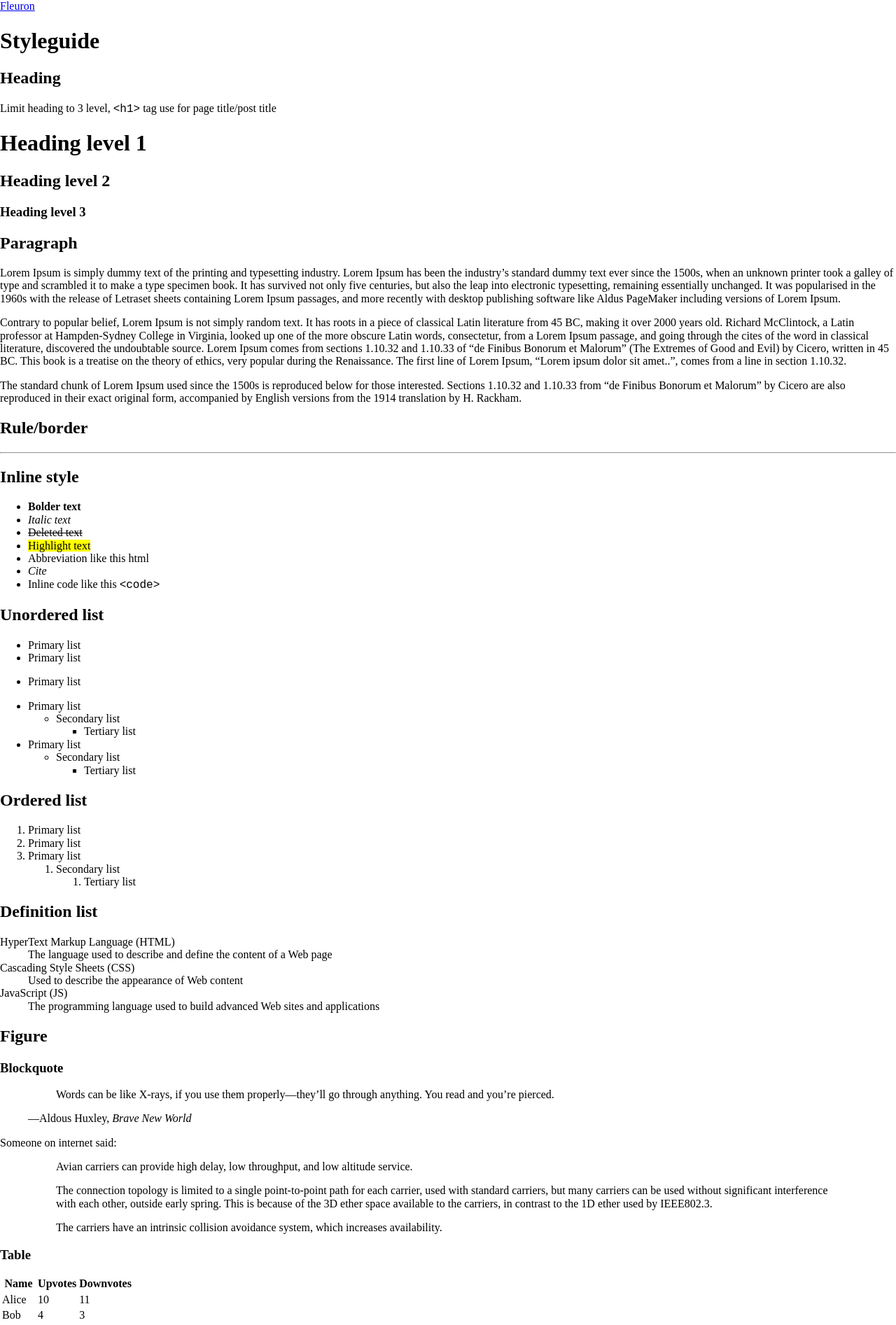
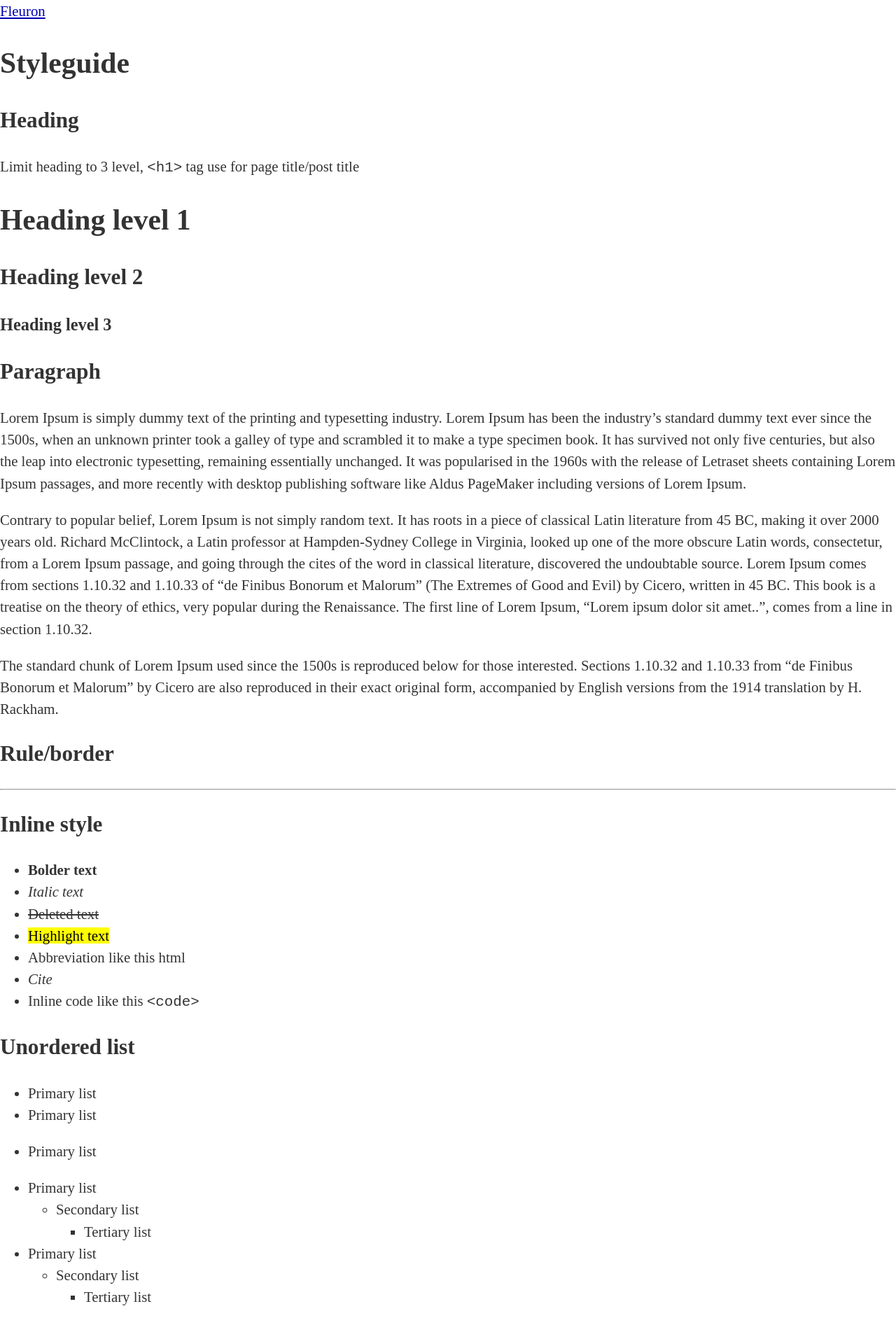
Before and after one commit to aflim/fleuron, a Jekyll site: the page built from styleguide.md, in a window 1280 px wide. Shown: the top 1893 px of the page at 70% size. Built offline with Jekyll 4.4.1, drawn with Linux system fonts in a browser that asks for light colours.

Commit message:
Update _base.scss

```diff
--- a/_sass/_base.scss
+++ b/_sass/_base.scss
@@ -1 +1,34 @@
 /* base.scss */
+
+body {
+  font-family: var(--font-family-base);
+  font-size: 1rem;
+  font-weight: 400;
+  line-height: var(--line-height-base);
+  color: var(--ink-1);
+  background-color: var(--bg-1);
+
+  @media (orientation: landscape) and (min-width: 768px){
+    font-size: 1.3rem;
+  }
+}
+
+a {
+  color: var(--link-ink);
+
+  &:hover,
+  &:focus {
+    color: var(--link-hover-ink);
+  }
+
+  strong {
+    color: inherit;
+  }
+}
+
+img,
+video,
+iframe {
+  max-inline-size: 100%;
+  block-size: auto;
+}
```
